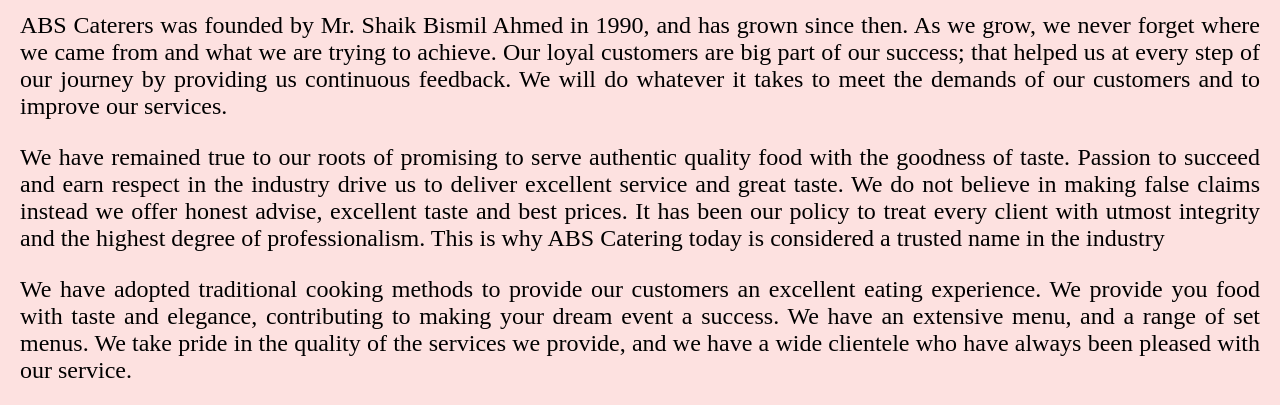
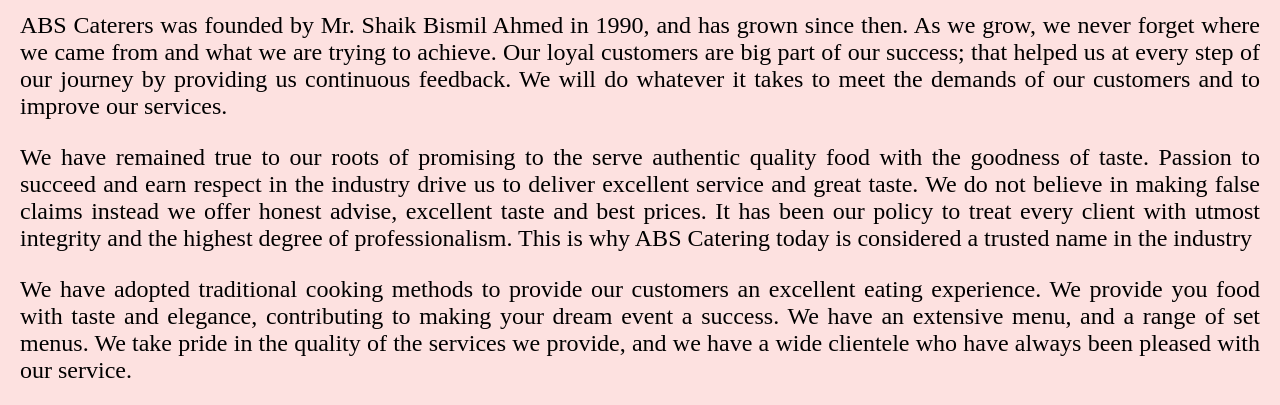
Before and after one commit to Zubair-Ahmed1258/abs-catter, a plain HTML site: page aboutus1.html in a window 1280 px wide. Shown: the part 298-703 px from the top of the page. Drawn offline with Linux system fonts and the light colour scheme.

Commit message:
Update aboutus1.html

```diff
--- a/aboutus1.html
+++ b/aboutus1.html
@@ -283,7 +283,7 @@
         ABS Caterers was founded by Mr. Shaik Bismil Ahmed in 1990, and has grown since then. As we grow, we never forget where we came from and what we are trying to achieve. Our loyal customers are big part of our success; that helped us at every step of our journey by providing us continuous feedback. We will do whatever it takes to meet the demands of our customers and to improve our services.
     </p>
     <p>
-        We have remained true to our roots of promising to serve authentic quality food with the goodness of taste. Passion to succeed and earn respect in the industry drive us to deliver excellent service and great taste. We do not believe in making false claims instead we offer honest advise, excellent taste and best prices. It has been our policy to treat every client with utmost integrity and the highest degree of professionalism. This is why ABS Catering today is considered a trusted name in the industry
+        We have remained true to our roots of promising to the serve authentic quality food with the goodness of taste. Passion to succeed and earn respect in the industry drive us to deliver excellent service and great taste. We do not believe in making false claims instead we offer honest advise, excellent taste and best prices. It has been our policy to treat every client with utmost integrity and the highest degree of professionalism. This is why ABS Catering today is considered a trusted name in the industry
     </p>
     <p>
         We have adopted traditional cooking methods to provide our customers an excellent eating experience. We provide you food with taste and elegance, contributing to making your dream event a success. We have an extensive menu, and a range of set menus. We take pride in the quality of the services we provide, and we have a wide clientele who have always been pleased with our service.
```
